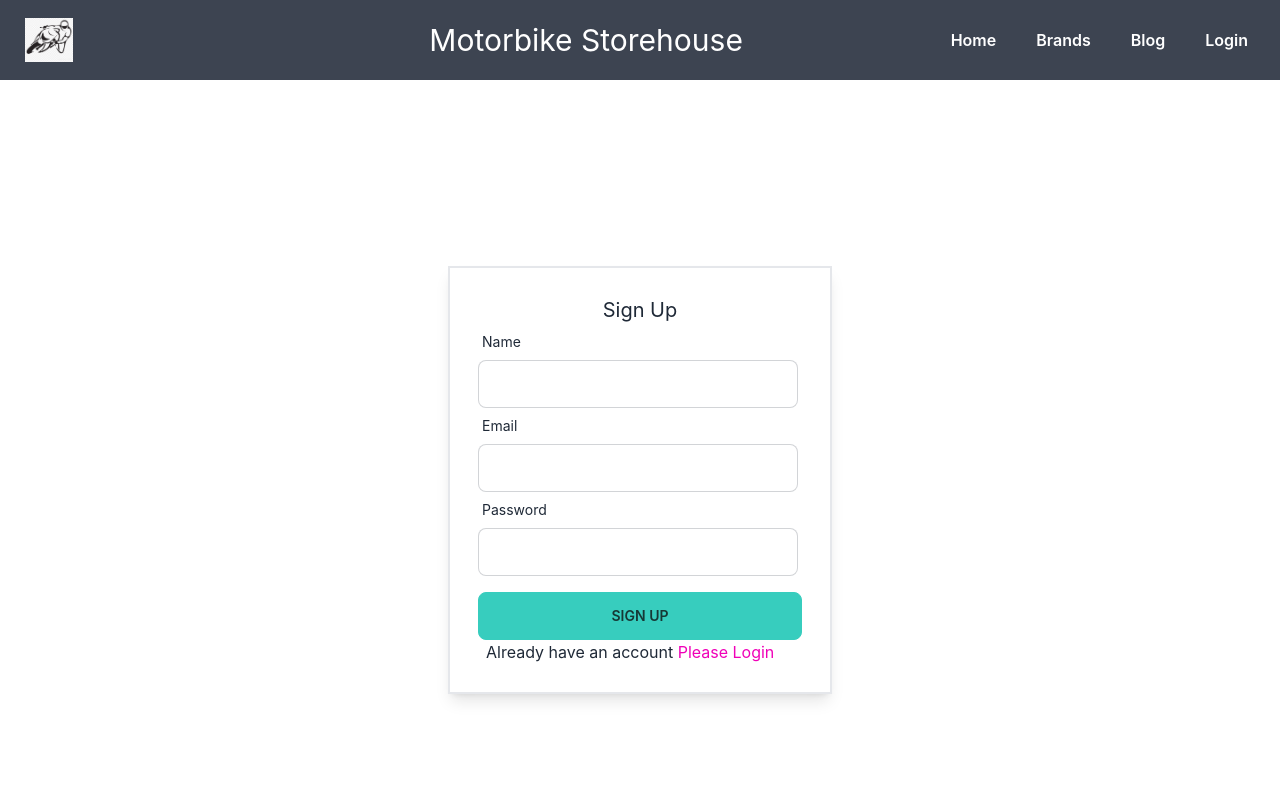
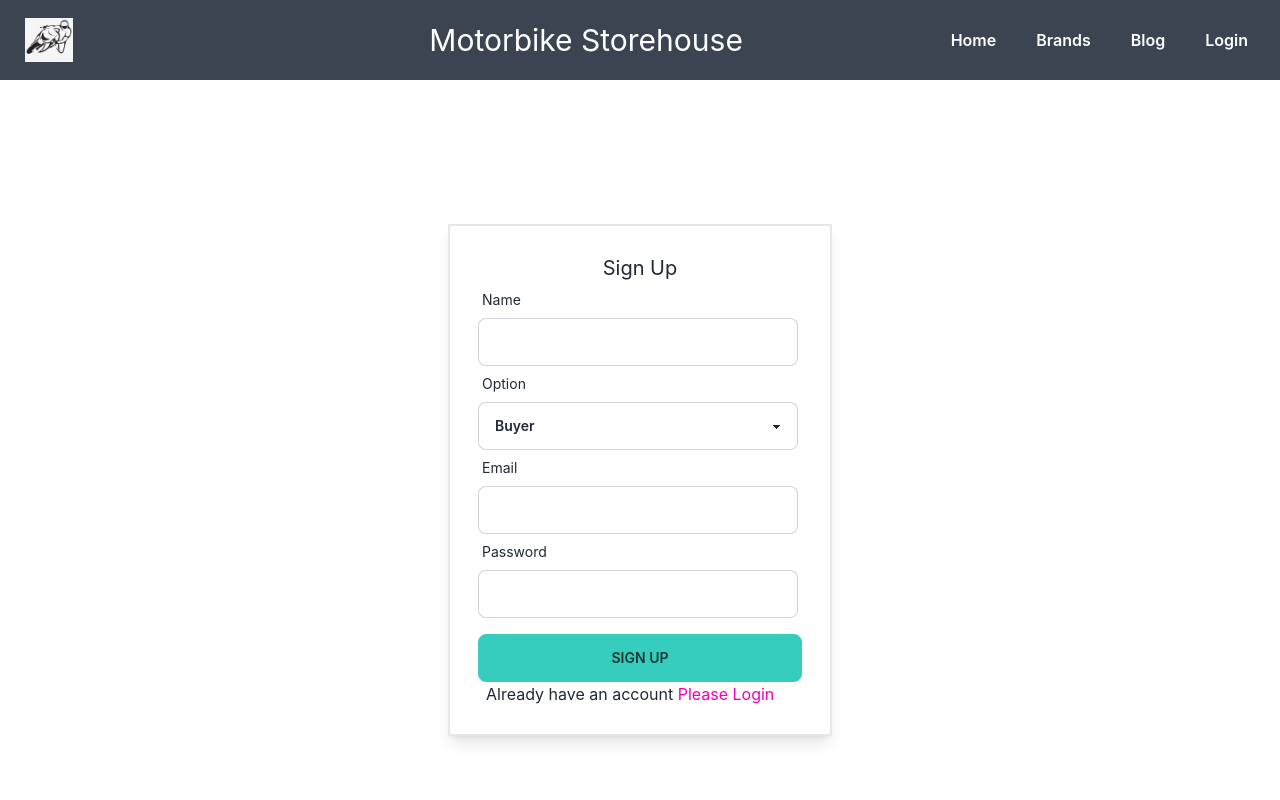
Before and after one commit to Rabbe10581/motorbike-storehouse-client, a React (Create React App) app: page /signup in a window 1280 px wide. Shown: the top 800 px of the page. Built offline with nearby package versions, Linux system fonts and the light colour scheme; no server answers.

Commit message:
user with role created

```diff
--- a/src/Pages/SignUp/SignUp.js
+++ b/src/Pages/SignUp/SignUp.js
@@ -9,6 +9,7 @@ const SignUp = () => {
     const { register, handleSubmit, formState: { errors } } = useForm();
     const { createUser, updateUser } = useContext(AuthContext);
     const [signUpError, setSignUPError] = useState('')
+    const [createUsersMail, setCreateUsersMail] = useState('')
     const handleSignUp = (data) => {
         console.log(data);
         setSignUPError('');
@@ -18,16 +19,34 @@ const SignUp = () => {
                 console.log(user);
                 toast('User Created Successfully.')
                 const userInfo = {
-                    displayName: data.name
+                    displayName: data.name,
+                    role: data.option
                 }
                 updateUser(userInfo)
-                    .then(() => { })
+                    .then(() => {
+                        saveUser(data.name, data.email, data.option);
+                    })
                     .catch(err => console.log(err));
             })
             .catch(error => {
                 console.log(error)
                 setSignUPError(error.message)
             });
+    }
+    const saveUser = (name, email, role) => {
+        const user = { name, email, role };
+        fetch('http://localhost:5000/users', {
+            method: 'POST',
+            headers: {
+                'content-type': 'application/json'
+            },
+            body: JSON.stringify(user)
+        })
+            .then(res => res.json())
+            .then(data => {
+                setCreateUsersMail(email);
+                console.log(data);
+            })
     }
 
     return (
@@ -42,6 +61,18 @@ const SignUp = () => {
                         })} className="input input-bordered w-full max-w-xs" />
                         {errors.name && <p className='text-red-500'>{errors.name.message}</p>}
                     </div>
+
+                    <div className="form-control w-full max-w-xs">
+                        <label className="label"> <span className="label-text">Option</span></label>
+                        <select
+                            {...register('option')}
+                            className="select select-bordered w-full max-w-xs">
+                            <option>Buyer</option>
+                            <option> Seller</option>
+                        </select>
+                        {errors.option && <p className='text-red-500'>{errors.option.message}</p>}
+                    </div>
+
                     <div className="form-control w-full max-w-xs">
                         <label className="label"> <span className="label-text">Email</span></label>
                         <input type="email" {...register("email", {
```
